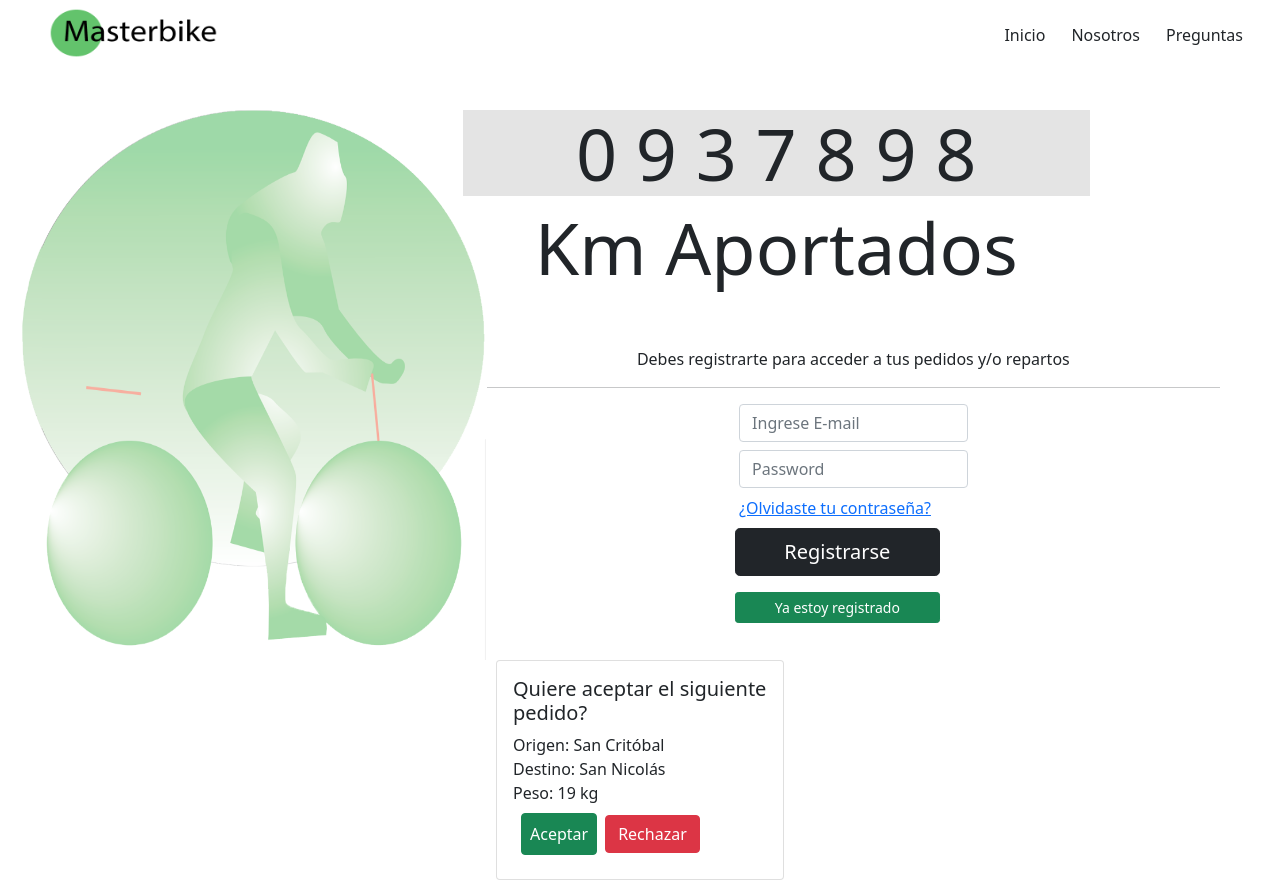
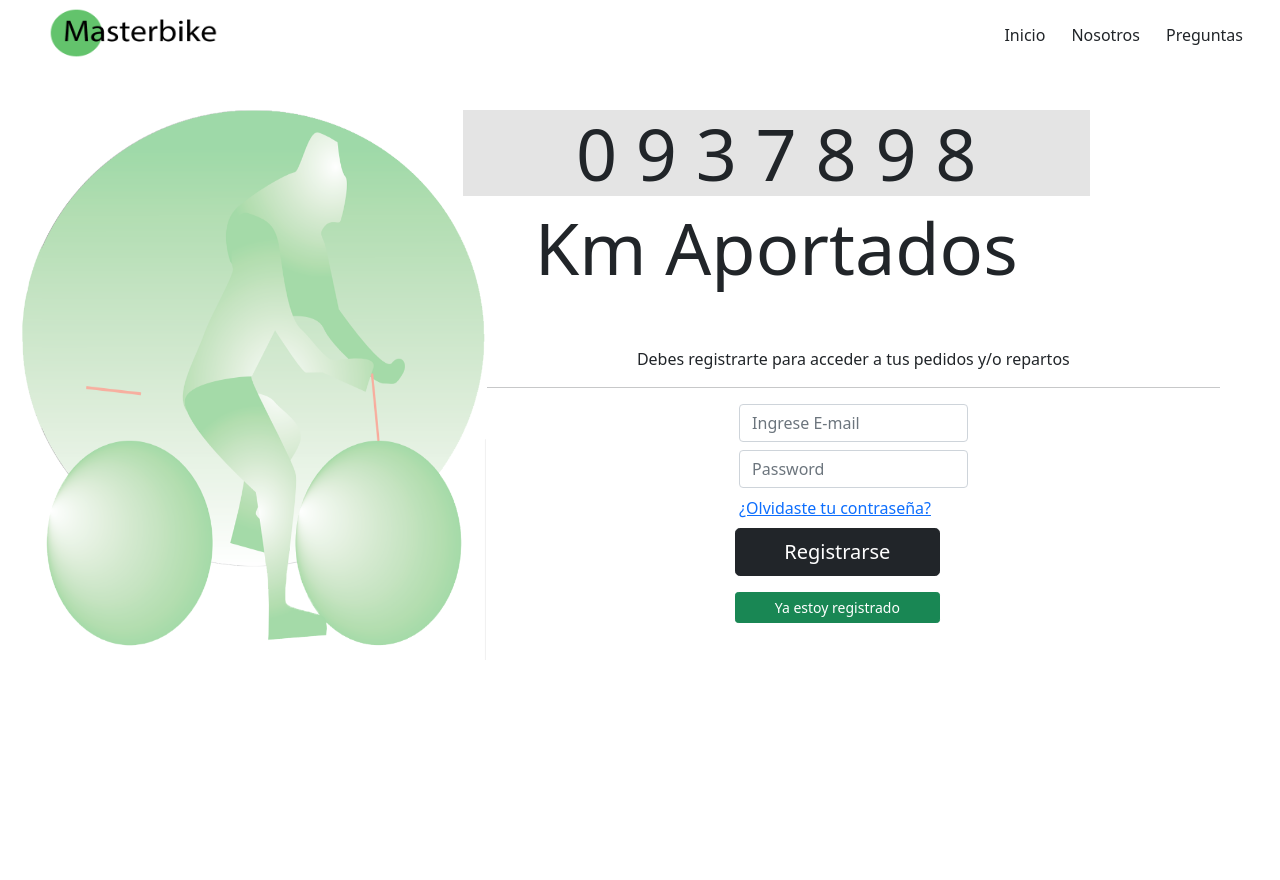
Before and after one commit to hjdkim/Codo-a-Codo-4-0-Comision-22013-Team-3, a React (Create React App) app: page / in a window 1280 px wide. After the commit the page ends 800 px from the top, so only its background shows below. Built offline with nearby package versions, Linux system fonts and the light colour scheme.

Commit message:
componente pool repartidor agregado

```diff
--- a/src/App.js
+++ b/src/App.js
@@ -16,7 +16,6 @@ function App() {
           <Route path="/login" element={<Logins />} />
         </Routes>
       </BrowserRouter>
-      <PoolRepartidor />
     </div>
   );
 }
```
